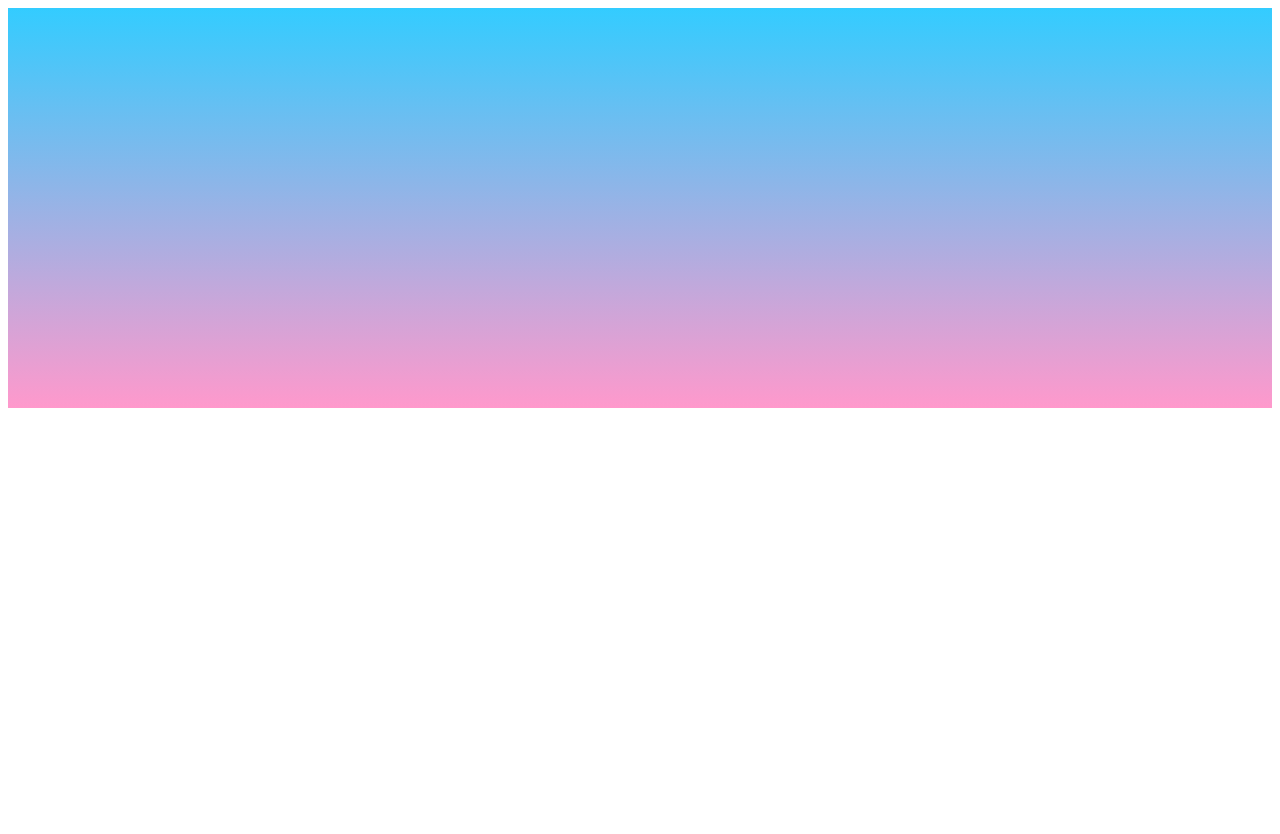
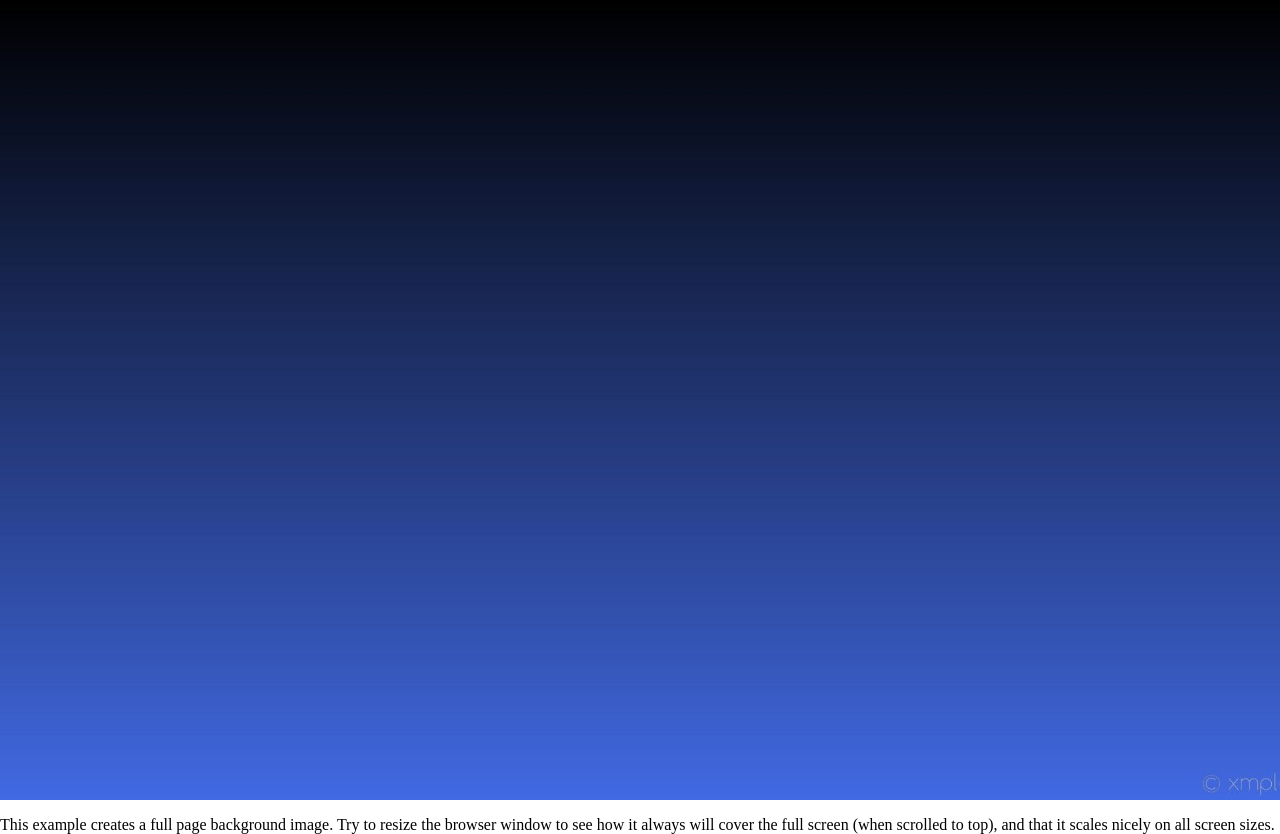
Before and after one commit to vyshnavirajeevan/Personal-Website, a plain HTML site: page index.html in a window 1280 px wide. Before the commit the page ends 800 px from the top, so only its background shows below. Drawn offline with Linux system fonts and the light colour scheme.

Commit message:
Background Attempt

```diff
--- a/index.html
+++ b/index.html
@@ -1,14 +1,32 @@
 <!DOCTYPE html>
 <html>
+<head>
+<meta name="viewport" content="width=device-width, initial-scale=1">
 <style>
-div {
-    height: 400px;
-    background: linear-gradient(to bottom, #33ccff 0%, #ff99cc 100%)
+body, html {
+  height: 100%;
+  margin: 0;
+}
+
+.bg {
+  /* The image used */
+  background-image: url("pw.jpg");
+
+  /* Full height */
+  height: 100%;
+
+  /* Center and scale the image nicely */
+  background-position: center;
+  background-repeat: no-repeat;
+  background-size: cover;
 }
 </style>
+</head>
 <body>
 
-<div></div>
+<div class="bg"></div>
+
+<p>This example creates a full page background image. Try to resize the browser window to see how it always will cover the full screen (when scrolled to top), and that it scales nicely on all screen sizes.</p>
 
 </body>
 </html>
```
Also changed, not shown: pw.jpg (added).
